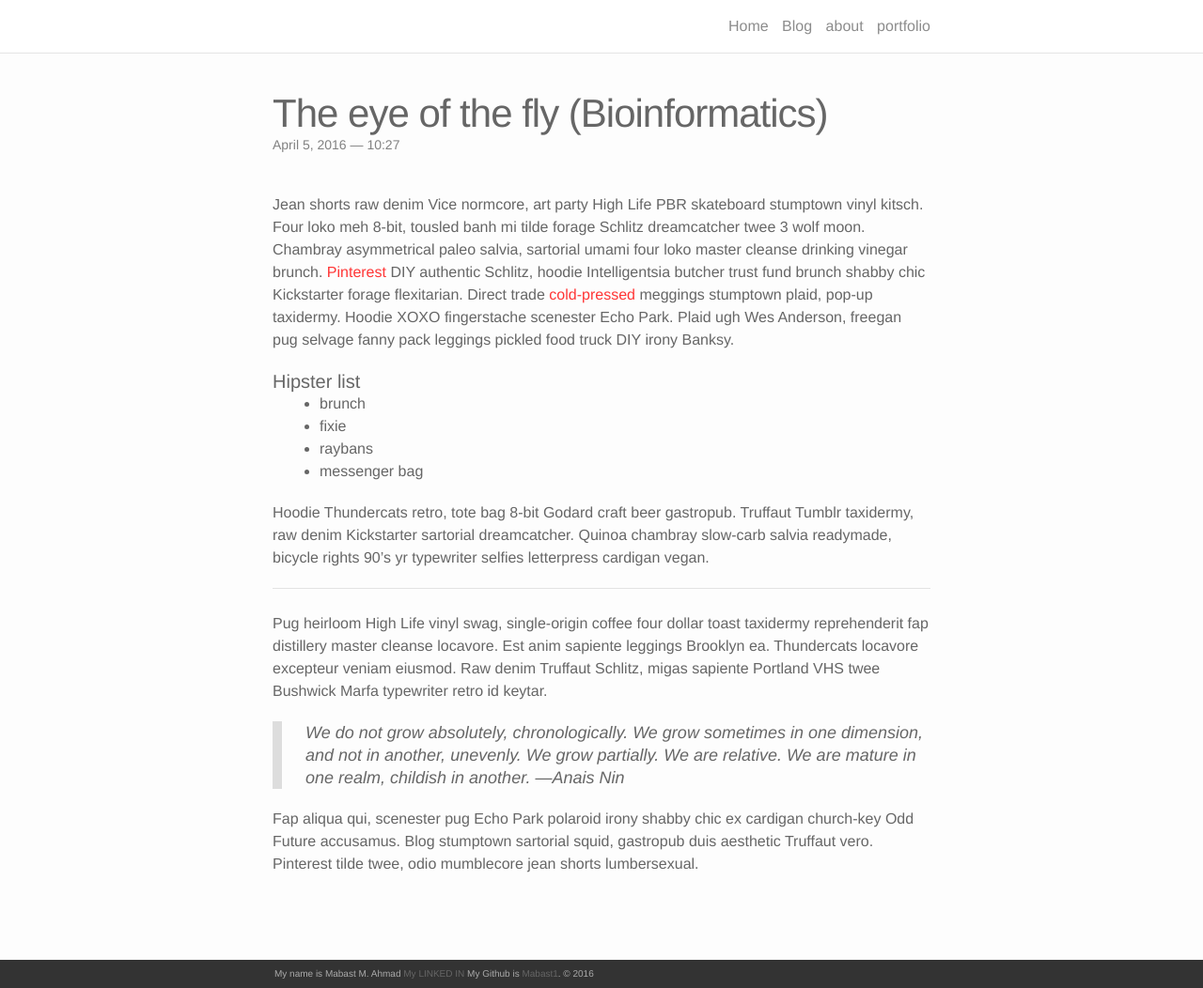
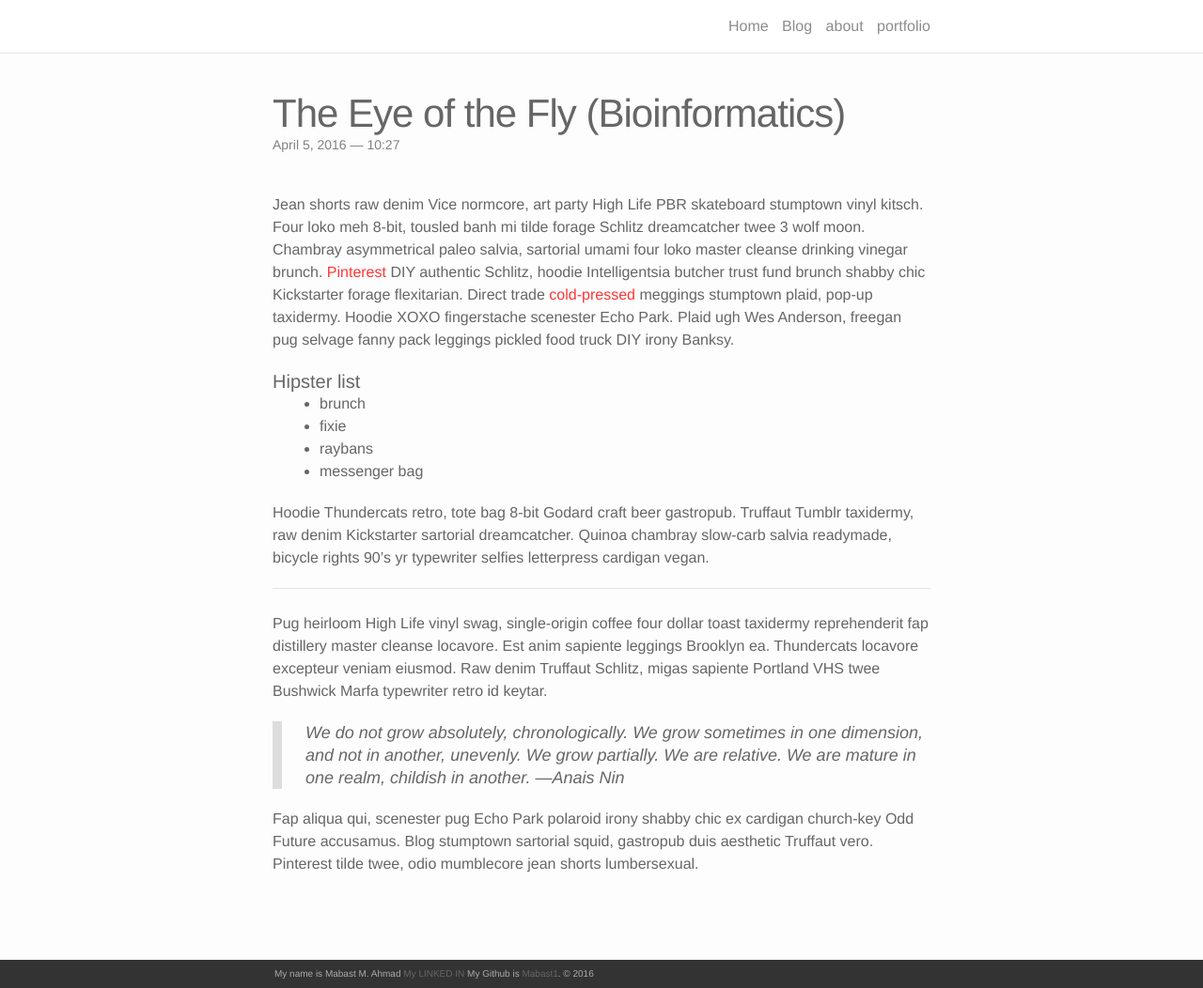
Before and after one commit to Mabast1/blog, a Jekyll site: the page built from _posts/2016-04-05-title.markdown, in a window 1280 px wide and 1052 px high. Shown: the whole window at 94% size. Built offline with Jekyll 4.4.1, drawn with Linux system fonts in a browser that asks for light colours; nearby versions of some CDN libraries; Markdown is read by kramdown in place of the engine named in the settings.

```diff
--- a/_posts/2016-04-05-title.markdown
+++ b/_posts/2016-04-05-title.markdown
@@ -1,6 +1,6 @@
 ---
 layout: post
-title:  The eye of the fly (Bioinformatics)
+title:  The Eye of the Fly (Bioinformatics)
 date:   2016-04-05 10:27:16
 description: Introduction to Bioinformatics
 ---
```
